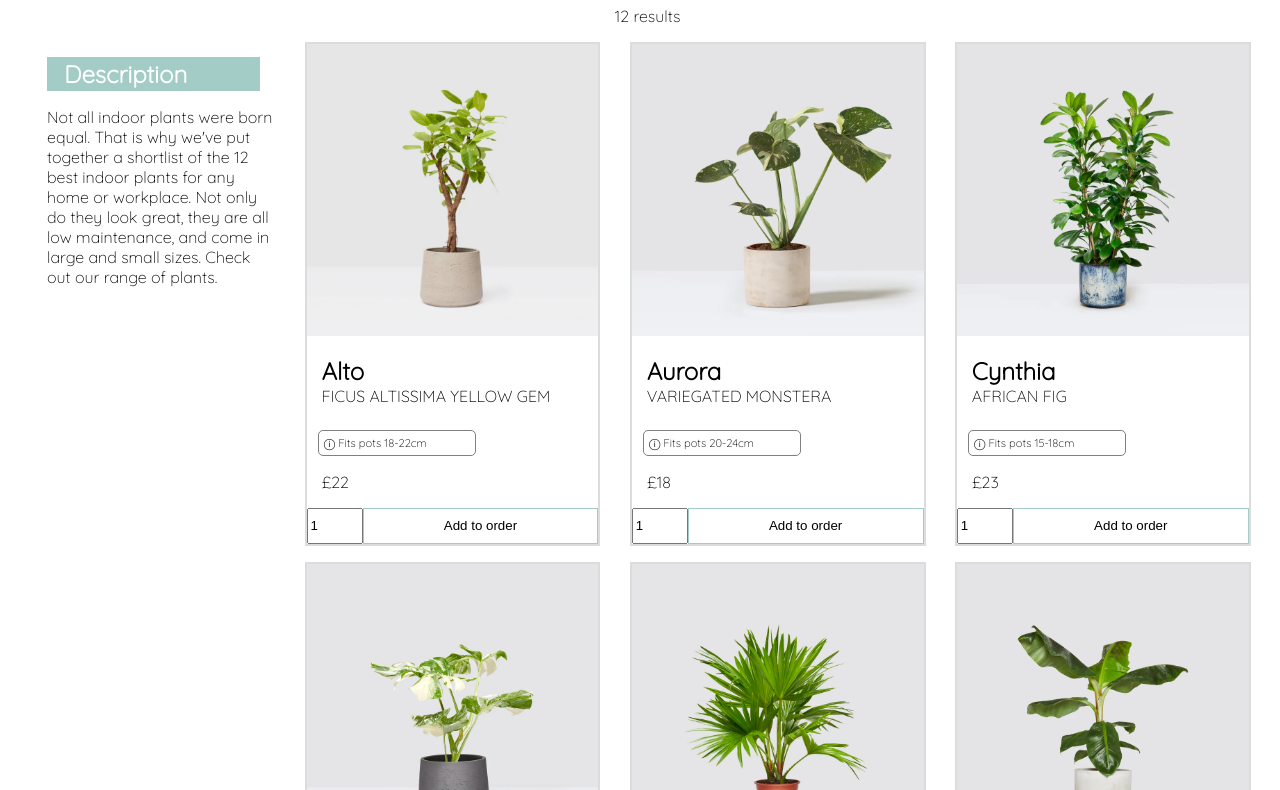
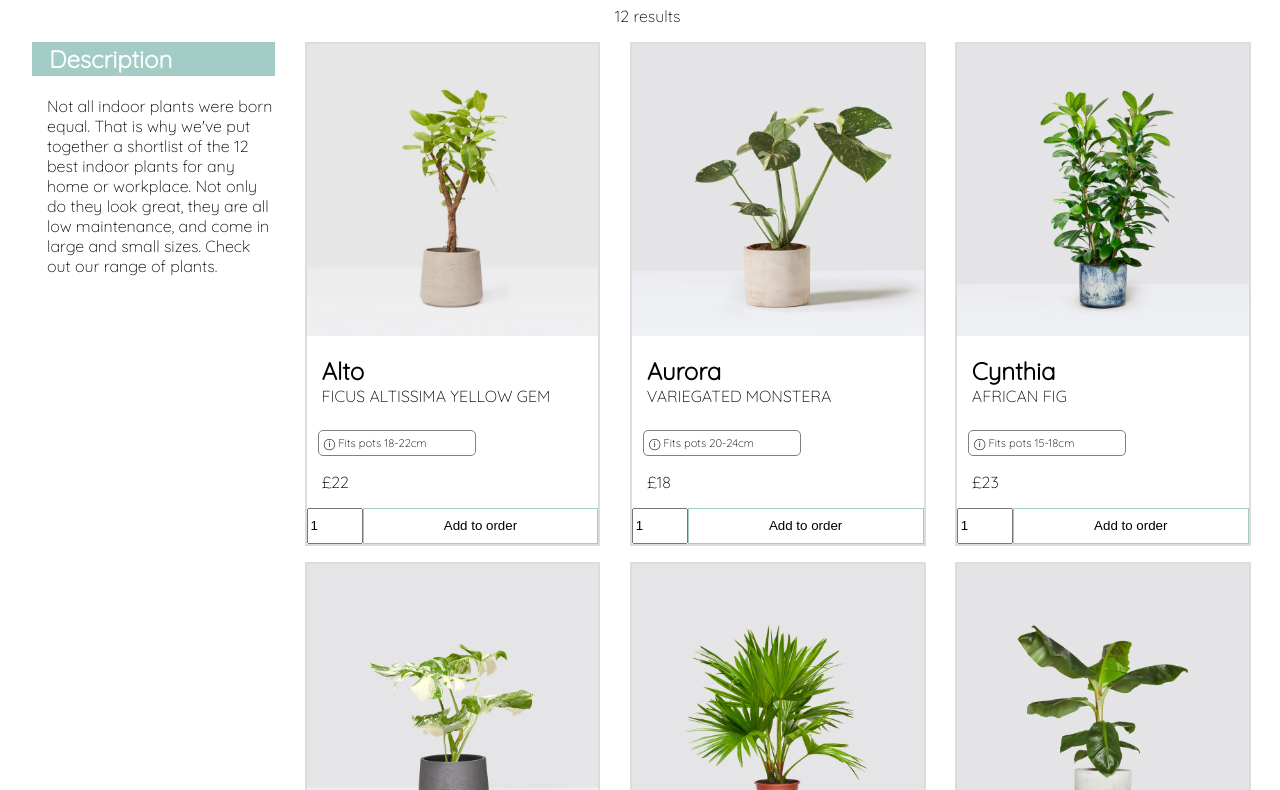
Before and after one commit to SaharNaderi/GardenProjectCYF, a plain HTML site: page order.html in a window 1280 px wide. Shown: the part 191-981 px from the top of the page. Drawn offline with Linux system fonts and the light colour scheme.

Commit message:
updated the description level

```diff
--- a/orderstyle.css
+++ b/orderstyle.css
@@ -99,14 +99,12 @@ header {
 }
 
 aside h1 {
-  padding-left: 15px;
-  margin: 15px;
-}
-aside h1 {
   font-family: "Quicksand", sans-serif;
   border: 2px solid #a4ccc6;
   background-color: #a4ccc6;
   color: white;
+  padding-left: 15px;
+  margin-top: 0px;
 }
 aside {
   margin-left: 1em;
```
